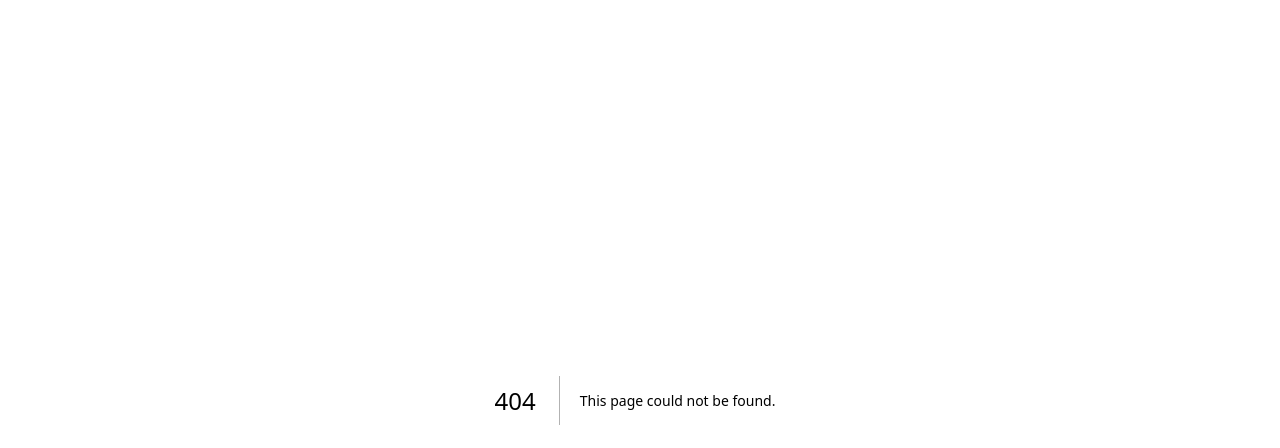
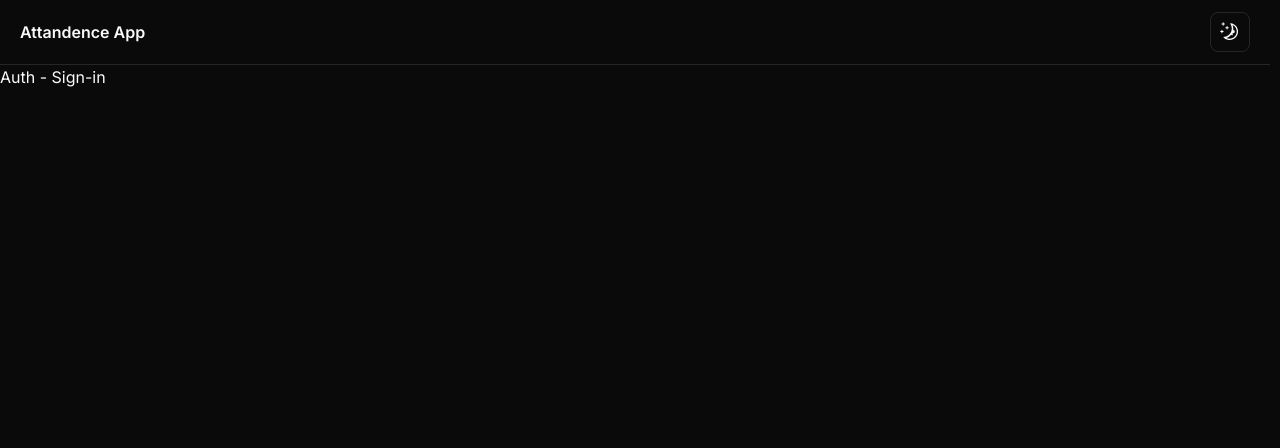
Before and after one commit to imopbuilder/nextjs-clerk-auth, a Next.js app: page /auth/sign-in in a window 1280 px wide. Before the commit this address had no page. Shown: the top 448 px of the page. Built offline with nearby package versions, Linux system fonts and the light colour scheme.

Commit message:
feat: add sign-in and sign-up pages with header component

```diff
--- /dev/null
+++ b/src/app/auth/sign-in/page.tsx
@@ -0,0 +1,15 @@
+import AuthHeader from '@/components/pages/auth';
+import { Fragment } from 'react';
+
+export default function Page() {
+  return (
+    <Fragment>
+      <AuthHeader />
+      <main>
+        <div>
+          <p>Auth - Sign-in</p>
+        </div>
+      </main>
+    </Fragment>
+  );
+}
--- /dev/null
+++ b/src/app/auth/sign-up/page.tsx
@@ -0,0 +1,15 @@
+import AuthHeader from '@/components/pages/auth';
+import { Fragment } from 'react';
+
+export default function Page() {
+  return (
+    <Fragment>
+      <AuthHeader />
+      <main>
+        <div>
+          <p>Auth - Sign up</p>
+        </div>
+      </main>
+    </Fragment>
+  );
+}
--- /dev/null
+++ b/src/components/pages/auth/client.tsx
@@ -0,0 +1,12 @@
+'use client';
+
+import { motion } from 'framer-motion';
+import { ReactNode } from 'react';
+
+export function ThemeAnimate({ children }: { children: ReactNode }) {
+  return (
+    <motion.div initial={{ x: -129 }} animate={{ x: 0 }} transition={{ type: 'spring', duration: 0.5 }}>
+      {children}
+    </motion.div>
+  );
+}
--- /dev/null
+++ b/src/components/pages/auth/index.tsx
@@ -0,0 +1,22 @@
+import { ThemeToggle } from '@/components/global/theme-toggle';
+import Link from 'next/link';
+import { ThemeAnimate } from './client';
+
+export default function AuthHeader() {
+  return (
+    <header className='border-b'>
+      <div className='mx-5 h-16 flex items-center justify-between'>
+        <div className='flex items-center justify-center'>
+          <Link href={'/'} className='font-semibold'>
+            Attandence App
+          </Link>
+        </div>
+        <nav className='flex items-center justify-center sm:gap-5 gap-3'>
+          <ThemeAnimate>
+            <ThemeToggle />
+          </ThemeAnimate>
+        </nav>
+      </div>
+    </header>
+  );
+}
--- /dev/null
+++ b/src/middleware.ts
@@ -0,0 +1,12 @@
+import { authMiddleware } from '@clerk/nextjs';
+
+// This example protects all routes including api/trpc routes
+// Please edit this to allow other routes to be public as needed.
+// See https://clerk.com/docs/references/nextjs/auth-middleware for more information about configuring your Middleware
+export default authMiddleware({
+  publicRoutes: ['/'],
+});
+
+export const config = {
+  matcher: ['/((?!.+\\.[\\w]+$|_next).*)', '/', '/(api|trpc)(.*)'],
+};
```
